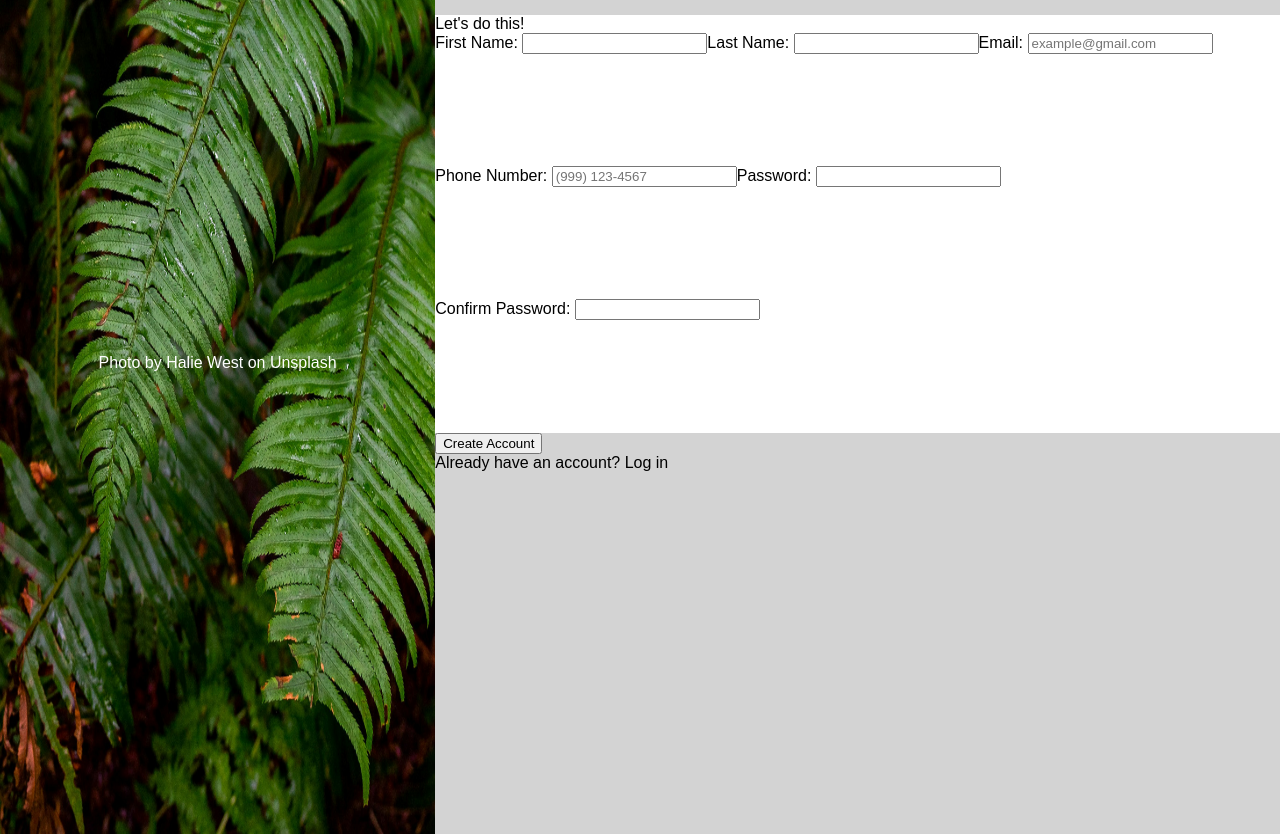
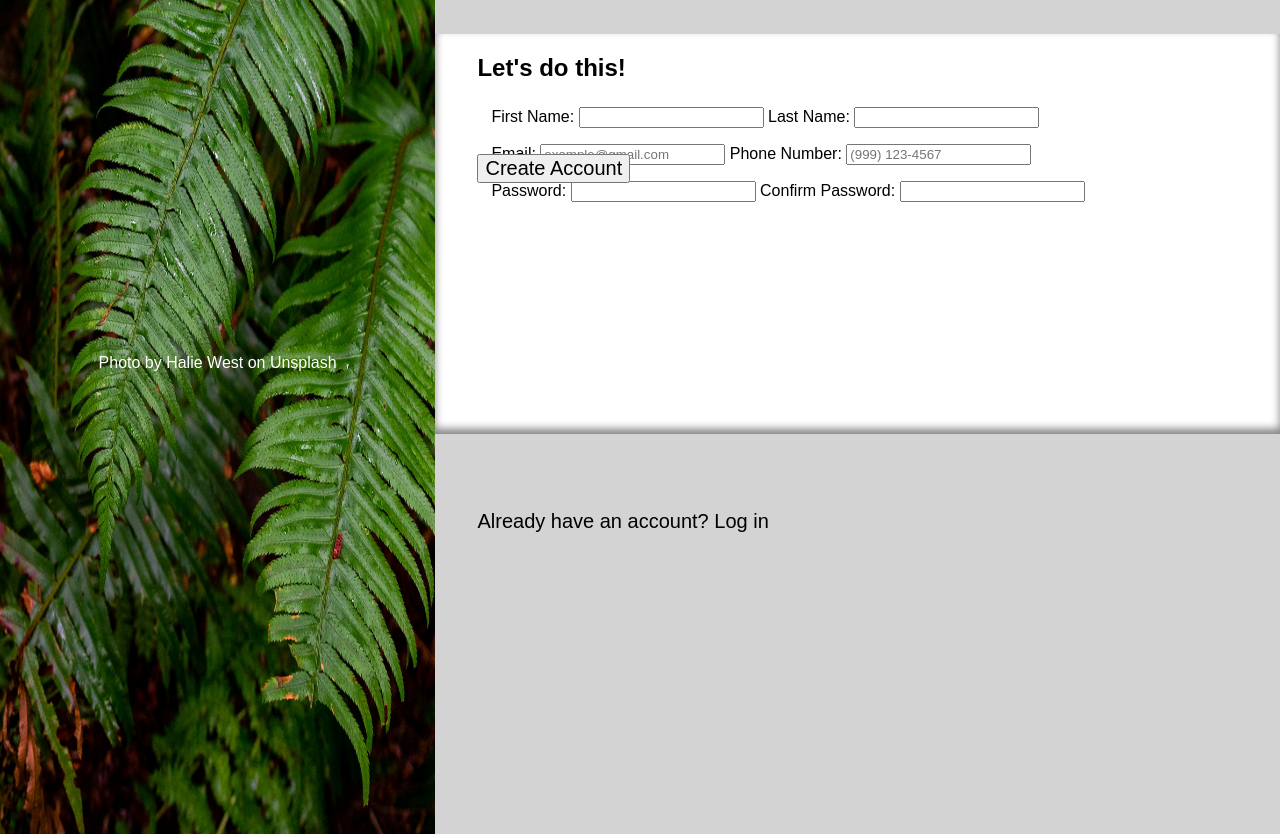
Before and after one commit to FaceOfSpades/sign-up-form, a plain HTML site: page index.html in a window 1280 px wide. Shown: the part 366-1204 px from the top of the page. Drawn offline with Linux system fonts and the light colour scheme.

Commit message:
Adjust styling on form side of page
changed font colors and sizes and positions to better match
the desired layout

```diff
--- a/index.html
+++ b/index.html
@@ -20,55 +20,49 @@
 
     <div class="form_side">
         <div class="top_section">
+            <div class="top_section_text">
             This is not a real online service! You know you need
             something like this in your life to help you realize
             your deepest dreams. Sign up <i>now</i> to get started.
             <p>You <i>know</i> you want to.</p>
+            </div>
         </div>
 
-        <div class="form_heading">
-            Let's do this!
+        <div class="middle_section">
+            <h2>Let's do this!</h2>
+            <form action="test.com" method="post">
+                   <fieldset>
+                        <label for="first_name">First Name:</label>
+                        <input type="text" id="first_name">
+
+                        <label for="last_name">Last Name:</label>
+                        <input type="text" id="last_name">
+                    </fieldset>
+
+                    <fieldset>
+                        <label for="email">Email:</label>
+                        <input type="email" id="email" placeholder="example@gmail.com">
+
+                        <label for="phone">Phone Number:</label>
+                        <input type="number" id="phone" placeholder="(999) 123-4567">
+                    </fieldset>
+
+                    <fieldset>
+                        <label for="password">Password:</label>
+                        <input type="password" id="password">
+
+                        <label for="confirm_password">Confirm Password:</label>
+                        <input type="password" id="confirm_password">
+                    </fieldset>
+
+                    <button type="submit">Create Account</button>
+            </form>
         </div>
 
-        <form action="test.com" method="post">
-            <div class="form_info">
-                <div>
-                    <label for="first_name">First Name:</label>
-                    <input type="text" id="first_name">
+        <div class="bottom_section">
+            <div class="bottom_section_text">
+                Already have an account? Log in
                 </div>
-
-                <div>
-                    <label for="last_name">Last Name:</label>
-                    <input type="text" id="last_name">
-                </div>
-
-                <div>
-                    <label for="email">Email:</label>
-                    <input type="email" id="email" placeholder="example@gmail.com">
-                </div>
-
-                <div>
-                    <label for="phone">Phone Number:</label>
-                    <input type="number" id="phone" placeholder="(999) 123-4567">
-                </div>
-
-                <div>
-                    <label for="password">Password:</label>
-                    <input type="password" id="password">
-                </div>
-
-                <div>
-                    <label for="confirm_password">Confirm Password:</label>
-                    <input type="password" id="confirm_password">
-                </div>
-            </div>
-
-            <div class="submit_button">
-                <button type="submit">Create Account</button>
-            </div>
-        </form>
-        <div class="bottom_section">
-            Already have an account? Log in
         </div>
     </div>
 </body>
--- a/styles.css
+++ b/styles.css
@@ -60,23 +60,49 @@ body {
     flex-direction: column;
 }
 
-.form_info {
-    display: flex;
-    flex-direction: row;
-    flex-wrap: wrap;
-    height: 400px;
-}
-
 .top_section {
     background-color: lightgray;
     height: 400px;
+    padding: 0 5%;
 }
 
-.submit_button,
-.bottom_section {
-    background-color: lightgray;
+.top_section_text {
+    padding-top: 10%;
+    font-weight: 800;
+    font-size: 28px;
+}
+
+.middle_section {
+    height: 400px;
+    box-shadow: 0 -5px .5em gray inset;
+}
+
+h2 {
+    padding-left: 5%;
+}
+
+form {
+    padding-left: 5%;
+}
+
+fieldset {
+    border: none;
+}
+
+button {
+    font-size: 20px;
+    position: absolute;
+    top: 65%;
 }
 
 .bottom_section {
     height: 400px;
+    background-color: lightgray;
+    padding: 0 5%;
+    font-size: 20px;
+    font-weight: 400;
 }
+
+.bottom_section_text {
+    padding-top: 10%;
+}
```
